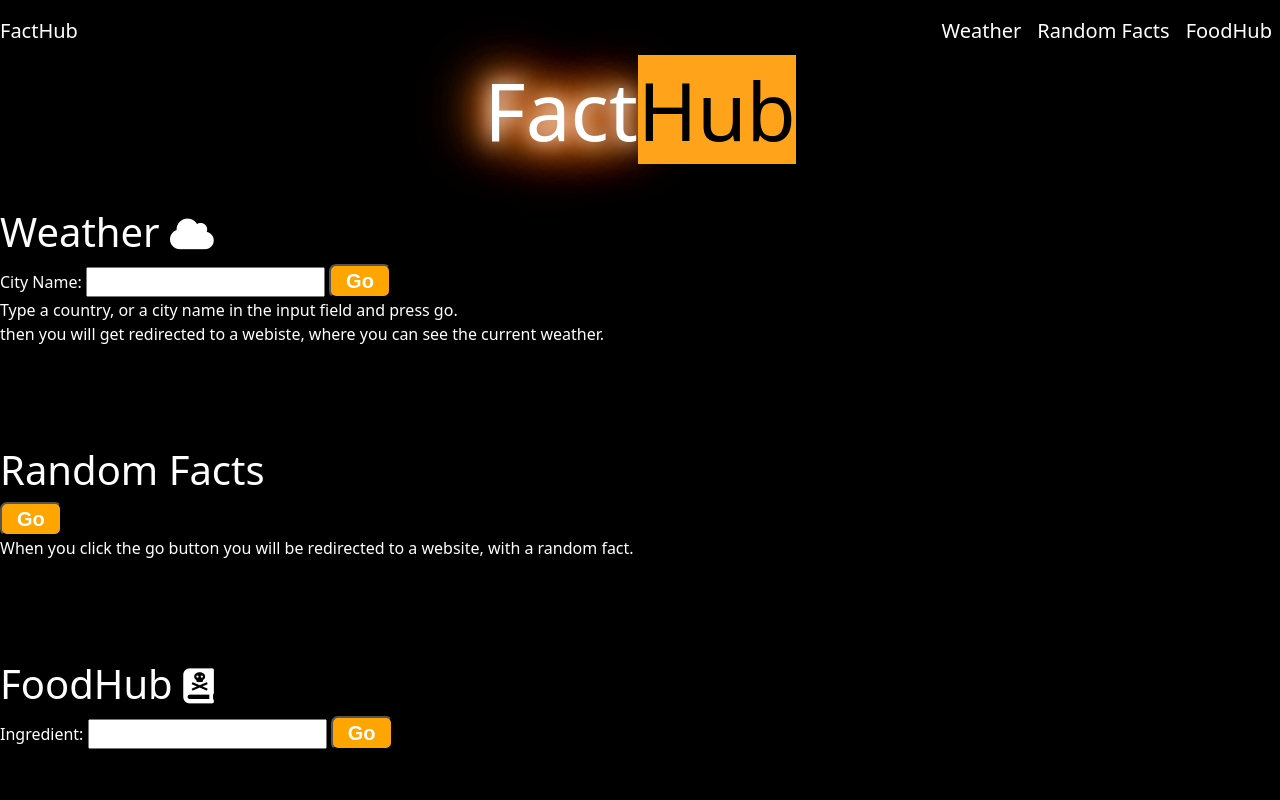
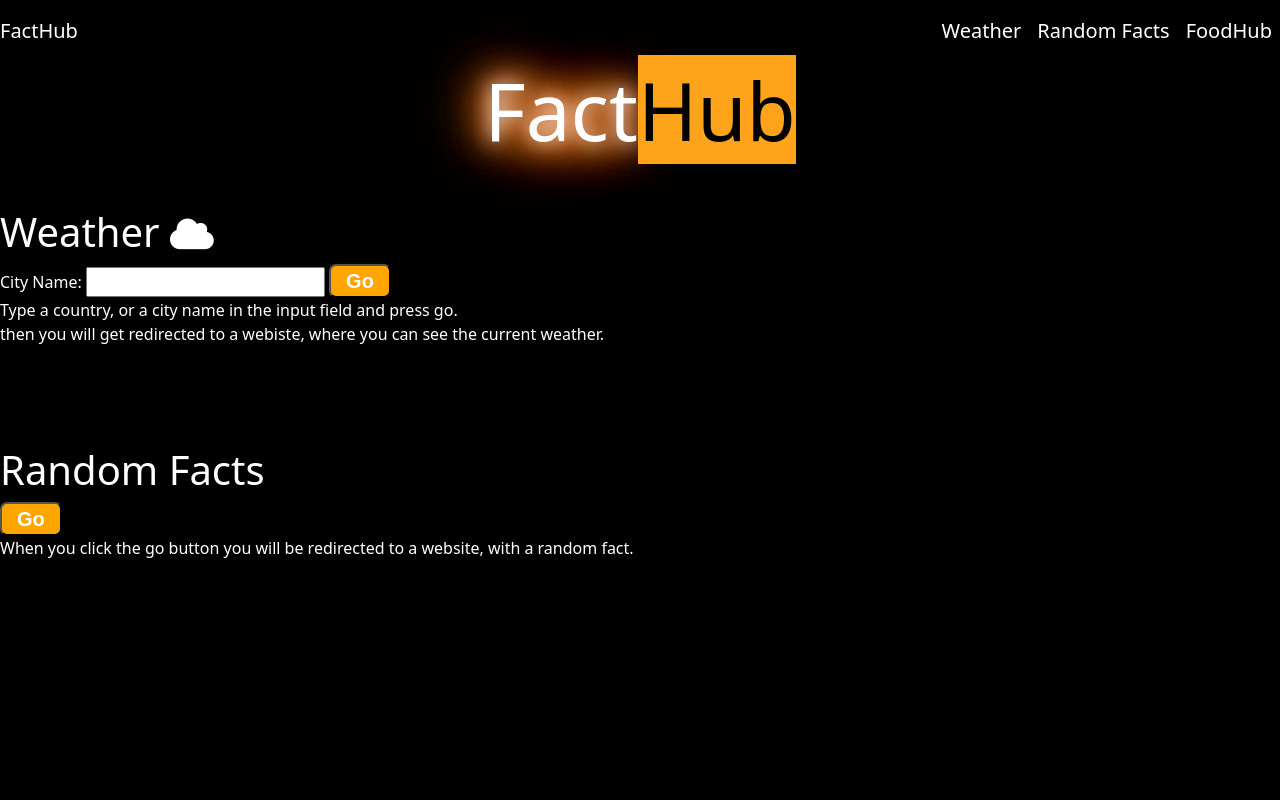
Before and after one commit to Kaspersyv/PROsjekt, a website: page Prosjekt/index.html in a window 1280 px wide. Shown: the top 800 px of the page. Drawn offline with nearby package versions, Linux system fonts and the light colour scheme.

Commit message:
Remove FoodHub

```diff
--- a/Prosjekt/index.html
+++ b/Prosjekt/index.html
@@ -79,24 +79,6 @@
 
 
 
-    <section id="FoodHub" class="text-white">
-      <h1>FoodHub <i class="fas fa-book-dead"></i></h1>
-      <form action="/recipe" method="post">
-        <label for="recipeInput" class="text-white">Ingredient: </label>
-        <input type="text" name="cityName" id="recipeInput">
-        <button type="submit" class="butn">Go</button>
-      </form>
-
-    </section>
-
-
-
-
-
-
-
-
-
     <footer>
         <!-- <p class="hr glow">----------------------------</p> -->
         <hr class="glowie">
```
